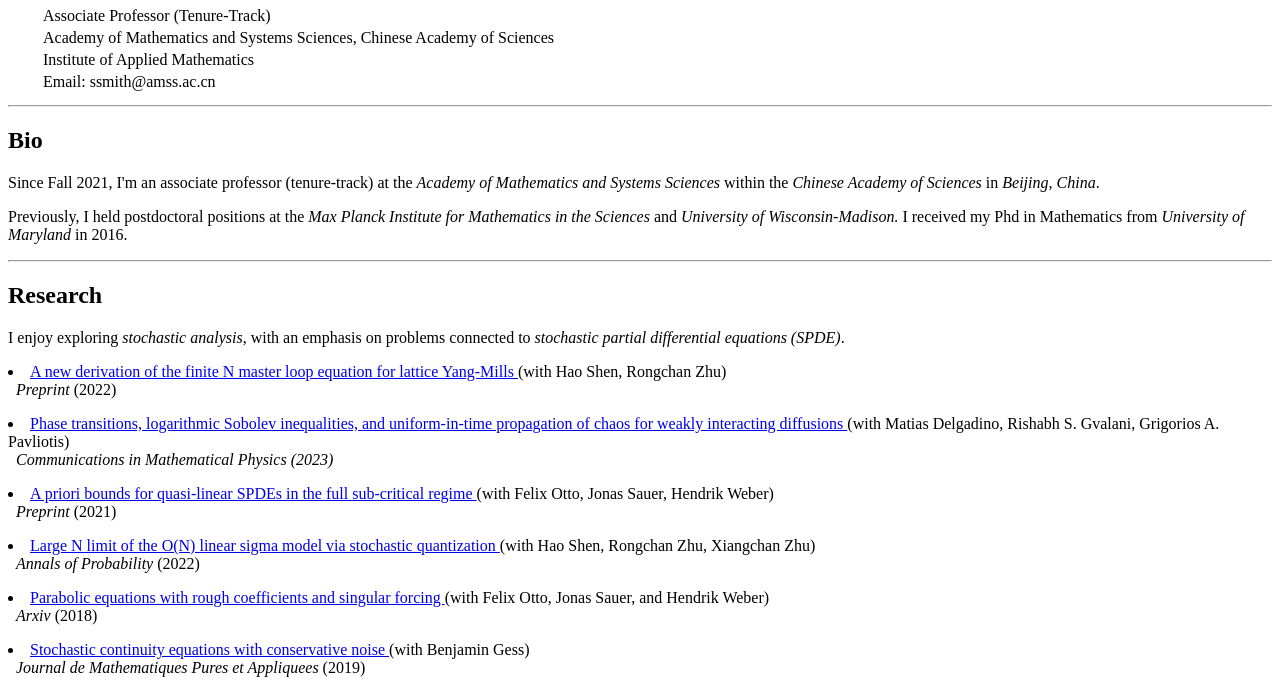
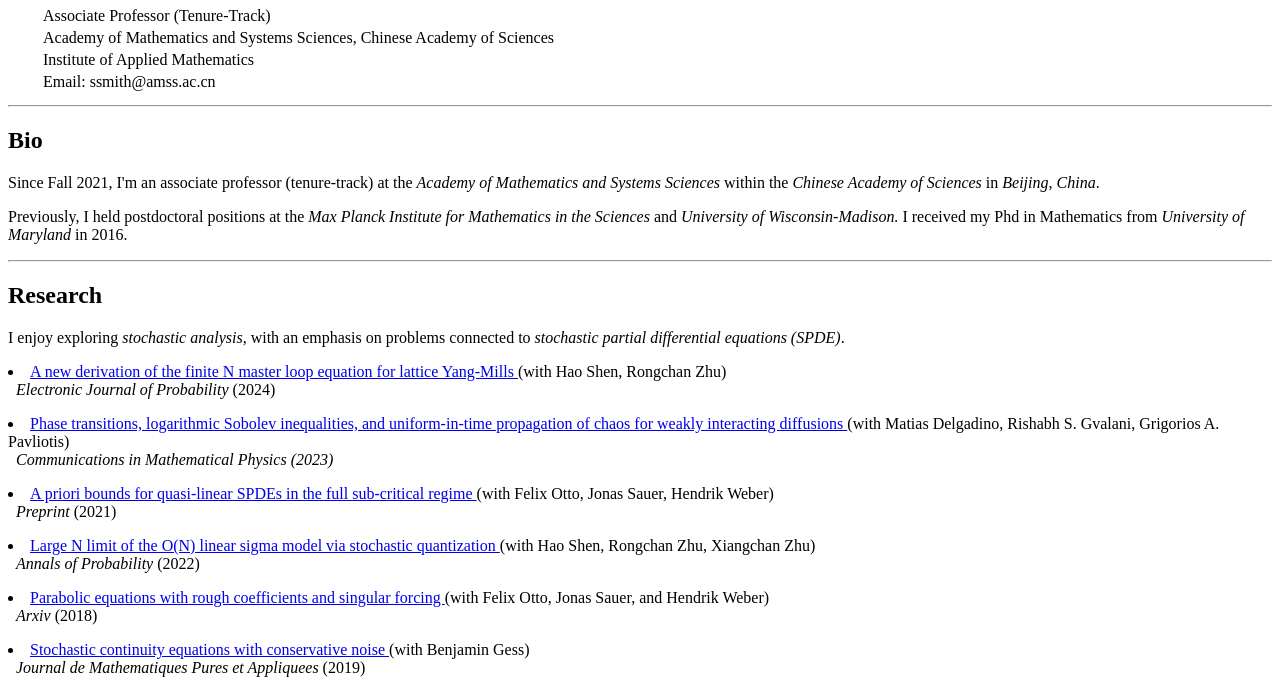
Before and after one commit to scottandrewsmith/scottandrewsmith.github.io, a plain HTML site: page index.html in a window 1280 px wide. Shown: the part 73-763 px from the top of the page. Drawn offline with Linux system fonts and the light colour scheme.

Commit message:
Update index.html

```diff
--- a/index.html
+++ b/index.html
@@ -70,7 +70,7 @@ with an emphasis on problems connected to <I>stochastic partial differential equ
 <a  href="https://arxiv.org/abs/2202.00880" target="_blank">
  A new derivation of the finite N master loop equation for lattice Yang-Mills </a> (with Hao Shen, Rongchan Zhu)
 <br>
-&nbsp <i>Preprint </i>(2022)
+&nbsp <i>Electronic Journal of Probability </i>(2024)
 </li>
 <p>
 
```
